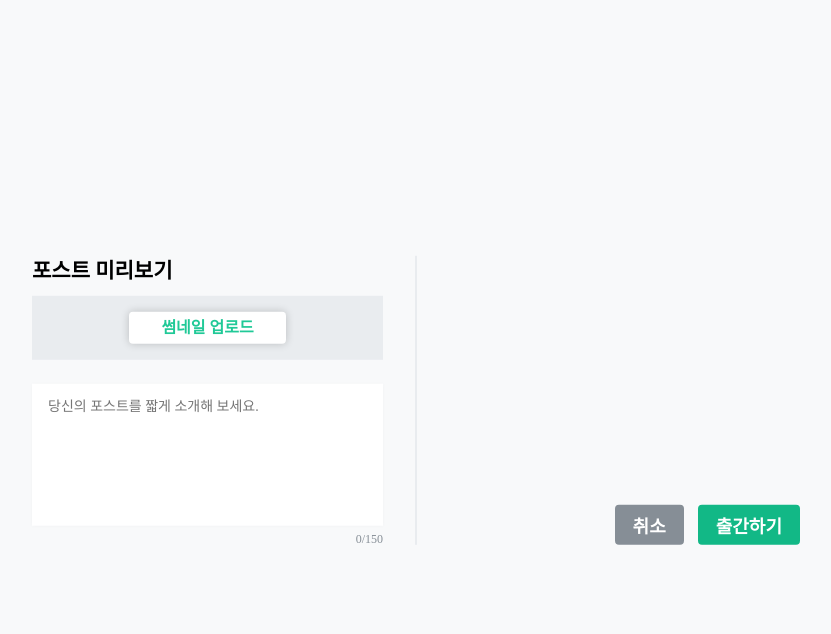
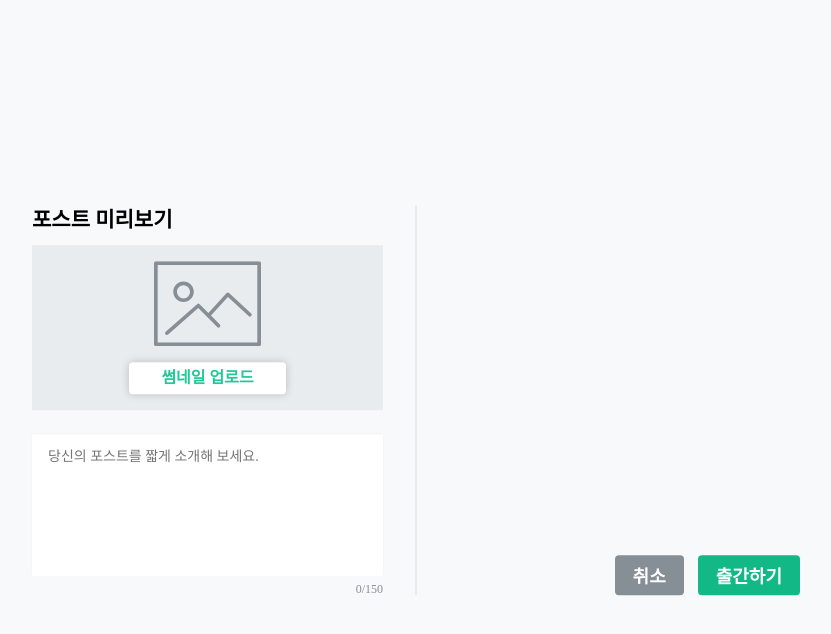
Before and after one commit to WE-SOPT-29th-Web-Part/Jiyeon-Baek, a React (Create React App) app in the folder react-velog/: page /write in a window 1280 px wide. Both pictures are taken after a click on the button "출간하기". Shown: the top 634 px of the page, without its empty margins (224-1055 px from the left). Built offline with nearby package versions, Linux system fonts and the light colour scheme.

Commit message:
feat: 썸네일 미리보기 구현

```diff
--- a/react-velog/src/components/write/ArticleModal.jsx
+++ b/react-velog/src/components/write/ArticleModal.jsx
@@ -1,6 +1,7 @@
 import React, { useState } from 'react';
 import styled from 'styled-components';
 import { imageClient } from 'libs/api';
+import { ReactComponent as Thumbnail } from 'assets/icons/thumbnail.svg';
 
 const ArticleModal = ({
   title,
@@ -9,10 +10,12 @@ const ArticleModal = ({
   onDataChange,
   createArticle,
 }) => {
-  // 150자 체크
   const [count, setCount] = useState(0);
   const [color, setColor] = useState('rgb(134, 142, 150)');
   const maxLength = 150;
+  const [previewImage, setPreviewImage] = useState(null);
+
+  // 150자 체크
   const handleChange = (e) => {
     const previewContent = e.target.value;
     const lengthCheckRegEx = new RegExp('^.{' + maxLength + ',}$');
@@ -38,6 +41,9 @@ const ArticleModal = ({
     const imageResponse = await imageClient.post('', formData); // baseURL 수정할 게 없으니까 비워둠 (api.js 참고)
     const imageUrl = imageResponse.data.url; // 이 url을 articleData의 thumbnail에 넣어서 post
     onDataChange('thumbnail', imageUrl);
+
+    // 썸네일 바꾸기
+    imageUrl && setPreviewImage(imageUrl);
   };
 
   return (
@@ -47,6 +53,11 @@ const ArticleModal = ({
         <StyledLeft>
           <h3>포스트 미리보기</h3>
           <StyledImgInput>
+            {previewImage ? (
+              <img src={previewImage} alt="썸네일" />
+            ) : (
+              <Thumbnail />
+            )}
             <label htmlFor="thumbnail">썸네일 업로드</label>
             <input type="file" id="thumbnail" onChange={handleImageChange} />
           </StyledImgInput>
@@ -133,13 +144,22 @@ const StyledLeft = styled.div`
 
 const StyledImgInput = styled.div`
   display: flex;
+  flex-direction: column;
   justify-content: center;
   align-items: center;
   background: rgb(233, 236, 239);
+  padding: 1rem;
+
+  & > img {
+    width: 100%;
+    height: 100%;
+    display: block;
+    object-fit: cover;
+  }
 
   & > label {
     cursor: pointer;
-    margin: 1rem 0;
+    margin-top: 1rem;
     padding: 0.25rem 2rem;
     border-radius: 4px;
     box-shadow: rgb(0 0 0 / 20%) 0px 0px 8px;
```
Also changed, not shown: react-velog/src/assets/icons/thumbnail.svg (added).
